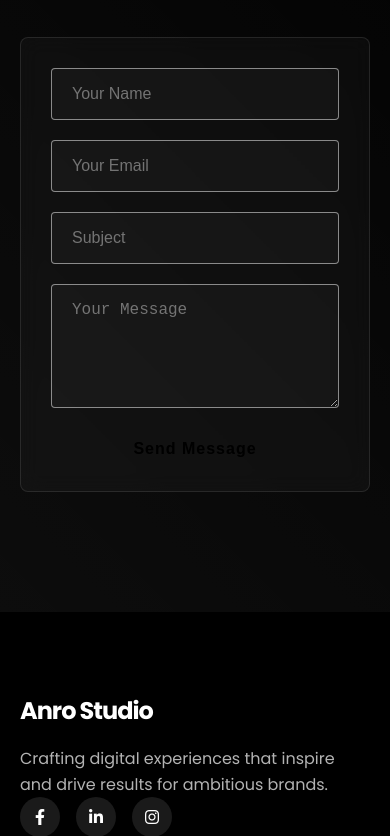
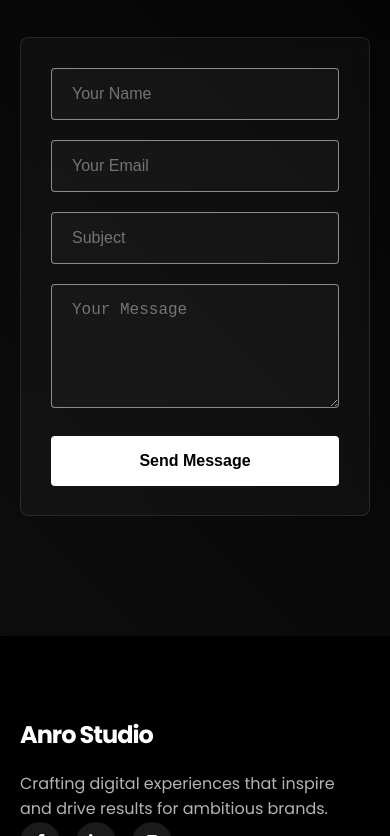
Before and after one commit to andinoferdi/Workshop-UI, a plain HTML site: page index.html in a window 390 px wide. Shown: the part 9472-10308 px from the top of the page. Drawn offline with Linux system fonts and the light colour scheme; some packages are replaced by stand-ins of ours; a script that the page names is missing.

Commit message:
fix button

```diff
--- a/css/style.css
+++ b/css/style.css
@@ -96,29 +96,35 @@
 
 .contact-form button[type="submit"] {
   width: 100%;
-  padding: 14px 24px;
-  background-color: #007bff;
-  color: white;
+  padding: 16px 24px;
+  background: #fff;
+  color: #000;
   border: none;
-  border-radius: 8px;
-  font-size: 16px;
+  border-radius: 4px;
+  font-size: 1rem;
   font-weight: 600;
   cursor: pointer;
-  transition: all 0.3s ease;
 }
 
 .contact-form button[type="submit"]:hover {
-  background-color: #0056b3;
-  transform: translateY(-1px);
+  background: #fff;
+  color: #000;
+  transform: none;
 }
 
 .contact-form button[type="submit"]:active {
-  transform: translateY(0);
+  transform: none;
+}
+
+.contact-form button[type="submit"]:disabled {
+  background: #fff;
+  color: #000;
+  opacity: 0.5;
+  cursor: not-allowed;
 }
 
 .contact-form button[type="submit"].loading {
-  position: relative;
-  color: transparent;
+  color: #000;
 }
 
 .contact-form button[type="submit"].loading::after {
@@ -129,22 +135,16 @@
   top: 50%;
   left: 50%;
   margin: -10px 0 0 -10px;
-  border: 3px solid rgba(255, 255, 255, 0.3);
+  border: 2px solid rgba(0, 0, 0, 0.2);
+  border-top-color: #000;
   border-radius: 50%;
-  border-top-color: #fff;
-  animation: spin 1s ease-in-out infinite;
+  animation: spin 0.8s linear infinite;
 }
 
 @keyframes spin {
   to {
     transform: rotate(360deg);
   }
-}
-
-.contact-form button[type="submit"]:disabled {
-  background-color: #ccc;
-  cursor: not-allowed;
-  transform: none;
 }
 
 /* Contact Section Styles */
@@ -300,47 +300,28 @@
   border-radius: 4px;
   font-size: 1rem;
   font-weight: 600;
-  letter-spacing: 1px;
   cursor: pointer;
-  transition: all 0.3s ease;
-  position: relative;
-  overflow: hidden;
-}
-
-.contact-form button[type="submit"]::before {
-  content: "";
-  position: absolute;
-  top: 0;
-  left: -100%;
-  width: 100%;
-  height: 100%;
-  background: linear-gradient(
-    90deg,
-    transparent,
-    rgba(255, 255, 255, 0.2),
-    transparent
-  );
-  transition: 0.5s;
-}
-
-.contact-form button[type="submit"]:hover::before {
-  left: 100%;
 }
 
 .contact-form button[type="submit"]:hover {
-  background: rgba(255, 255, 255, 0.9);
-  transform: translateY(-2px);
+  background: #fff;
+  color: #000;
+  transform: none;
+}
+
+.contact-form button[type="submit"]:active {
+  transform: none;
 }
 
 .contact-form button[type="submit"]:disabled {
-  background: rgba(255, 255, 255, 0.1);
-  color: rgba(255, 255, 255, 0.4);
+  background: #fff;
+  color: #000;
+  opacity: 0.5;
   cursor: not-allowed;
-  transform: none;
 }
 
 .contact-form button[type="submit"].loading {
-  color: transparent;
+  color: #000;
 }
 
 .contact-form button[type="submit"].loading::after {
@@ -392,12 +373,25 @@
     padding: 30px;
   }
 
+  /* Ensure contact form button maintains style on mobile */
+  .contact-form button[type="submit"] {
+    width: 100%;
+    padding: 16px 24px !important;
+    background: #fff !important;
+    color: #000 !important;
+    border: none !important;
+    border-radius: 4px !important;
+    font-size: 1rem !important;
+    font-weight: 600 !important;
+    cursor: pointer !important;
+  }
+
   /* Super aggressive targeting for mobile menu buttons */
-  /* Target ALL buttons on mobile */
-  button,
-  [role="button"],
-  .btn,
-  .button,
+  /* Target ALL buttons on mobile EXCEPT contact form submit button */
+  button:not(.contact-form button[type="submit"]),
+  [role="button"]:not(.contact-form button[type="submit"]),
+  .btn:not(.contact-form button[type="submit"]),
+  .button:not(.contact-form button[type="submit"]),
   .mobile-menu-button,
   .hamburger-icon,
   .menu-toggle,
```
